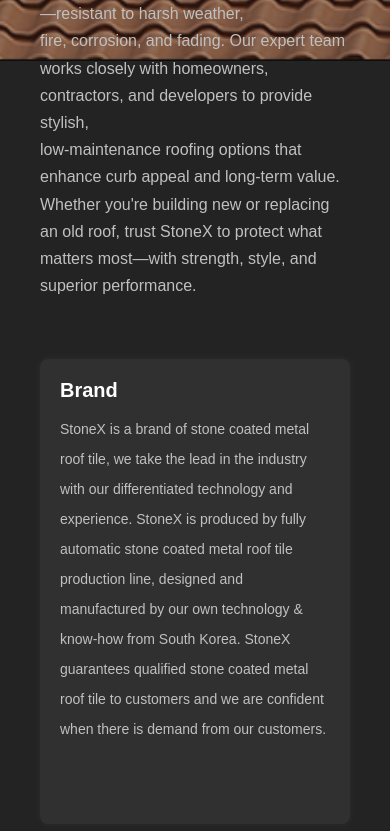
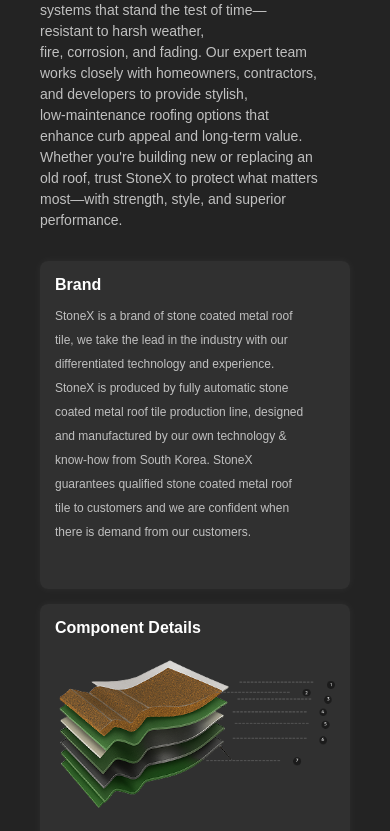
Before and after one commit to StonxRoofing/StonxRoofing, a React (Vite) app: page / in a window 390 px wide. Shown: the part 1156-1987 px from the top of the page. Built offline with nearby package versions, Linux system fonts and the light colour scheme.

Commit message:
Update Whystonex.css

```diff
--- a/src/component/home/Whystonex.css
+++ b/src/component/home/Whystonex.css
@@ -31,7 +31,6 @@
 .whystonex-content h1 {
   font-size: 60px;
   margin-bottom: 20px;
-
 }
 
 .whystonex-content p {
@@ -45,12 +44,6 @@
   display: grid;
   grid-template-columns: 1fr;
   gap: 20px;
-  }
-
-  @media (min-width: 768px) {
-    .card-grid {
-      grid-template-columns: repeat(3, 1fr);
-    }
 }
 
 .card {
@@ -83,3 +76,142 @@
   margin-bottom: 10px;
   border-radius: 4px;
 }
+
+.performance-list li {
+  display: flex;
+  align-items: center;
+  gap: 10px;
+  margin-bottom: 10px;
+}
+
+.performance-list img {
+  width: 24px;
+  height: 24px;
+}
+
+/* Tablet (768px to 1024px) */
+@media (min-width: 768px) and (max-width: 1024px) {
+  .whystonex-container {
+      padding: 60px 30px;
+  }
+
+  .whystoneximg {
+      height: 15%;
+  }
+
+  .whystonex-content {
+      margin-top: 20%;
+  }
+
+  .whystonex-content h1 {
+      font-size: 48px;
+      margin-bottom: 15px;
+  }
+
+  .whystonex-content p {
+      font-size: 15px;
+      line-height: 1.6;
+      margin-bottom: 40px;
+  }
+
+  .card-grid {
+      grid-template-columns: repeat(2, 1fr);
+  }
+
+  .card {
+      padding: 15px;
+  }
+
+  .card h2 {
+      font-size: 18px;
+  }
+
+  .card p,
+  .card li {
+      font-size: 13px;
+      line-height: 26px;
+  }
+
+  .card-image {
+      width: 100%;
+  }
+
+  .performance-list img {
+      width: 20px;
+      height: 20px;
+  }
+}
+
+/* Desktop (1024px and above) */
+@media (min-width: 1024px) {
+  .card-grid {
+      grid-template-columns: repeat(3, 1fr);
+  }
+}
+
+/* Mobile (below 768px) */
+@media (max-width: 767px) {
+  .whystonex-container {
+      padding: 220px 40px;
+      min-height: auto;
+  }
+
+  .whystoneximg {
+      padding-top: 5vh;
+      height: 12%;
+  }
+
+  .whystonex-content {
+      margin-top: 25%;
+  }
+
+  .whystonex-content h1 {
+      font-size: 36px;
+      margin-bottom: 15px;
+  }
+
+  .whystonex-content p {
+      font-size: 14px;
+      line-height: 1.5;
+      margin-bottom: 30px;
+      width: 90%;
+  }
+
+  .card-grid {
+      grid-template-columns: 1fr;
+      gap: 15px;
+  }
+
+  .card {
+      padding: 15px;
+  }
+
+  .card h2 {
+      font-size: 16px;
+      margin-bottom: 10px;
+  }
+
+  .card p,
+  .card li {
+      font-size: 12px;
+      line-height: 24px;
+  }
+
+  .card ul {
+      padding-left: 15px;
+  }
+
+  .card-image {
+      width: 100%;
+  }
+
+  .performance-list img {
+      width: 20px;
+      height: 20px;
+  }
+
+  .performance-list li {
+      gap: 8px;
+      margin-bottom: 8px;
+  }
+}
```
Lines whose indentation alone changed are shown as unchanged.
